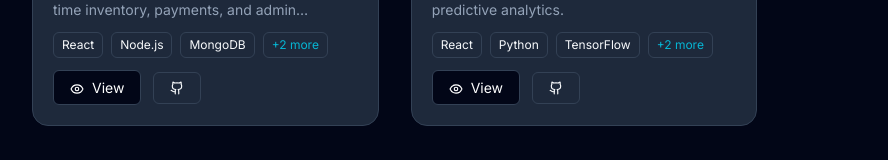
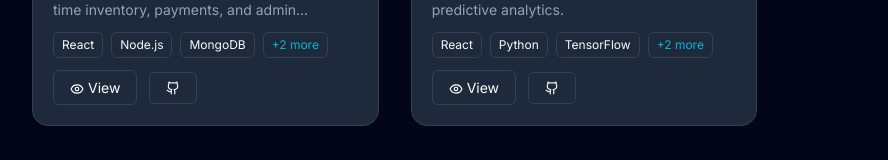
Before and after one commit to Akhileshpookkuttiyil/my-portfolio, a React (Vite) app: page / in a window 1280 px wide. Shown: the part 2533-2693 px from the top of the page, without its empty margins (56-944 px from the left). Built offline with nearby package versions, Linux system fonts and the light colour scheme.

Commit message:
added enhancements in view,github buttons

```diff
--- a/src/Index.jsx
+++ b/src/Index.jsx
@@ -29,6 +29,7 @@ const Home = () => {
         <HeroSection />
         {/* Interactive Code Demo */}
         <InteractiveCodeDemo />
+        {/* FeaturedProjects */}
         <FeaturedProjects />
       </main>
     </div>
--- a/src/pages/HomePage/components/FeaturedProjects.jsx
+++ b/src/pages/HomePage/components/FeaturedProjects.jsx
@@ -159,9 +159,9 @@ const ProjectCard = ({ project, isHovered, setHovered }) => {
 
         {/* CTA buttons */}
         <div className="flex items-center space-x-3">
-          <MagneticButton className="px-4 py-2 border border-border bg-background text-white rounded-md text-sm hover:brightness-110 hover:border-accent transition">
+          <MagneticButton className="px-4 py-2 border border-border text-white rounded-md text-sm hover:brightness-110 hover:border-accent transition">
             <Icon name="Eye" size={14} className="inline-block" />
-            <span className="ml-2">View</span>
+            <span className="ml-1">View</span>
           </MagneticButton>
           <MagneticButton className="px-4 py-2 border border-border text-sm rounded-md hover:bg-muted/20 hover:border-accent transition">
             <Icon name="Github" size={14} />
```
